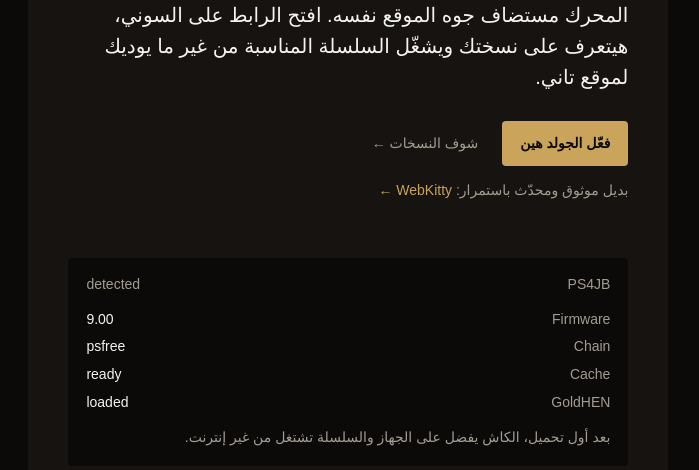
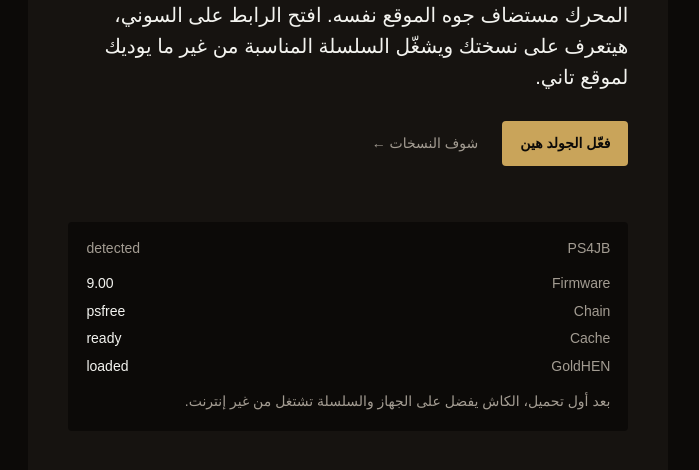
Before and after one commit to FaslaAnime/FaslaAnime.github.io, a plain HTML site: page index.html in a window 1280 px wide. Shown: the part 330-800 px from the top of the page, without its empty margins (458-1157 px from the left). Drawn offline with Linux system fonts and the light colour scheme.

Commit message:
Remove external alternative host link

```diff
--- a/index.html
+++ b/index.html
@@ -34,7 +34,6 @@
       <a class="btn" href="jb/index.html">فعّل الجولد هين</a>
       <a class="textlink" href="#firmwares">شوف النسخات ←</a>
     </div>
-    <p class="alt-host">بديل موثوق ومحدّث باستمرار: <a href="https://webkitty.arabpixel.net/" target="_blank" rel="noopener">WebKitty ←</a></p>
 
     <div class="panel" data-ui aria-label="حالة المحرك">
       <div class="panel-head"><span>PS4JB</span><span>detected</span></div>
--- a/styles.css
+++ b/styles.css
@@ -79,9 +79,6 @@ h1 {
   max-width: 50ch;
 }
 .actions { display: flex; align-items: center; gap: 24px; margin-top: 28px; }
-.alt-host { margin-top: 14px; font-size: var(--small); color: var(--muted); }
-.alt-host a { color: var(--accent); text-decoration: none; }
-.alt-host a:hover { text-decoration: underline; }
 
 .btn {
   display: inline-flex;
```
Also changed, not shown: README.md.
